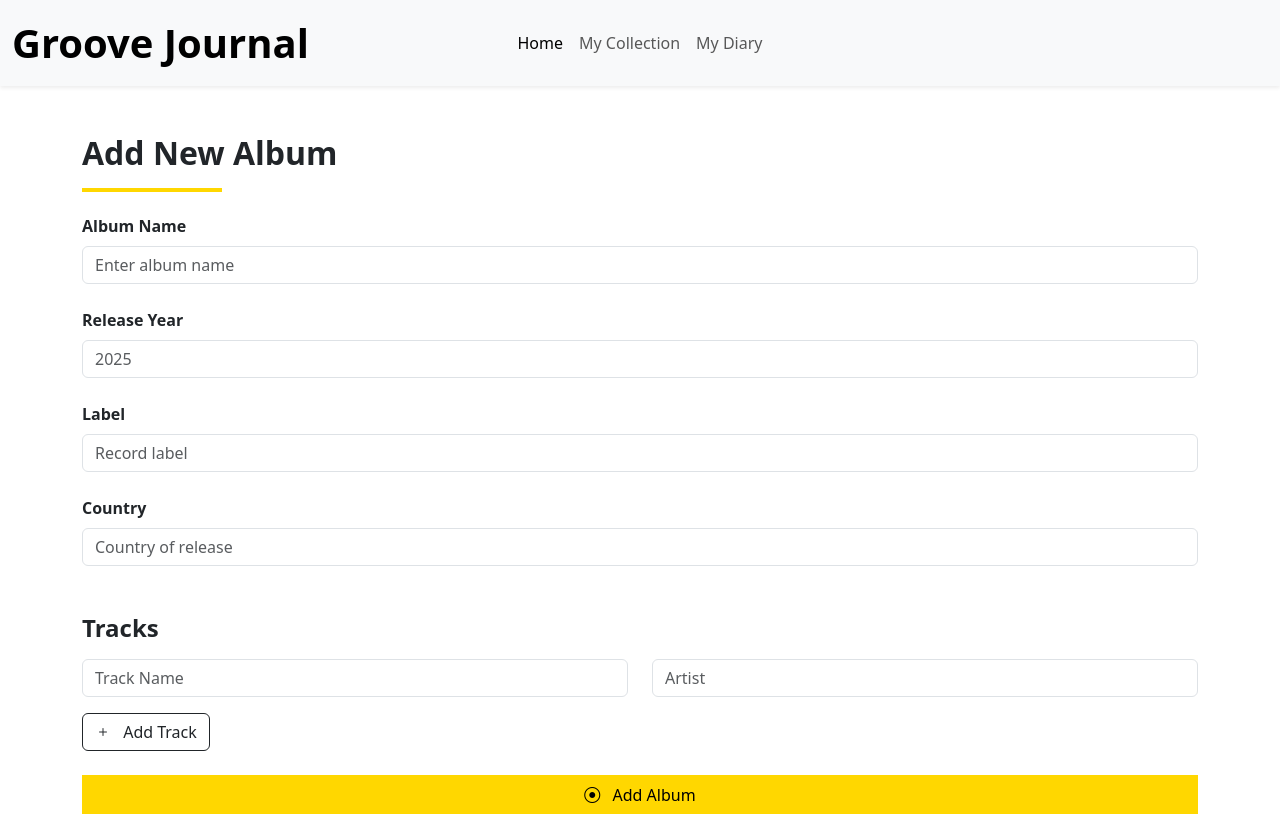
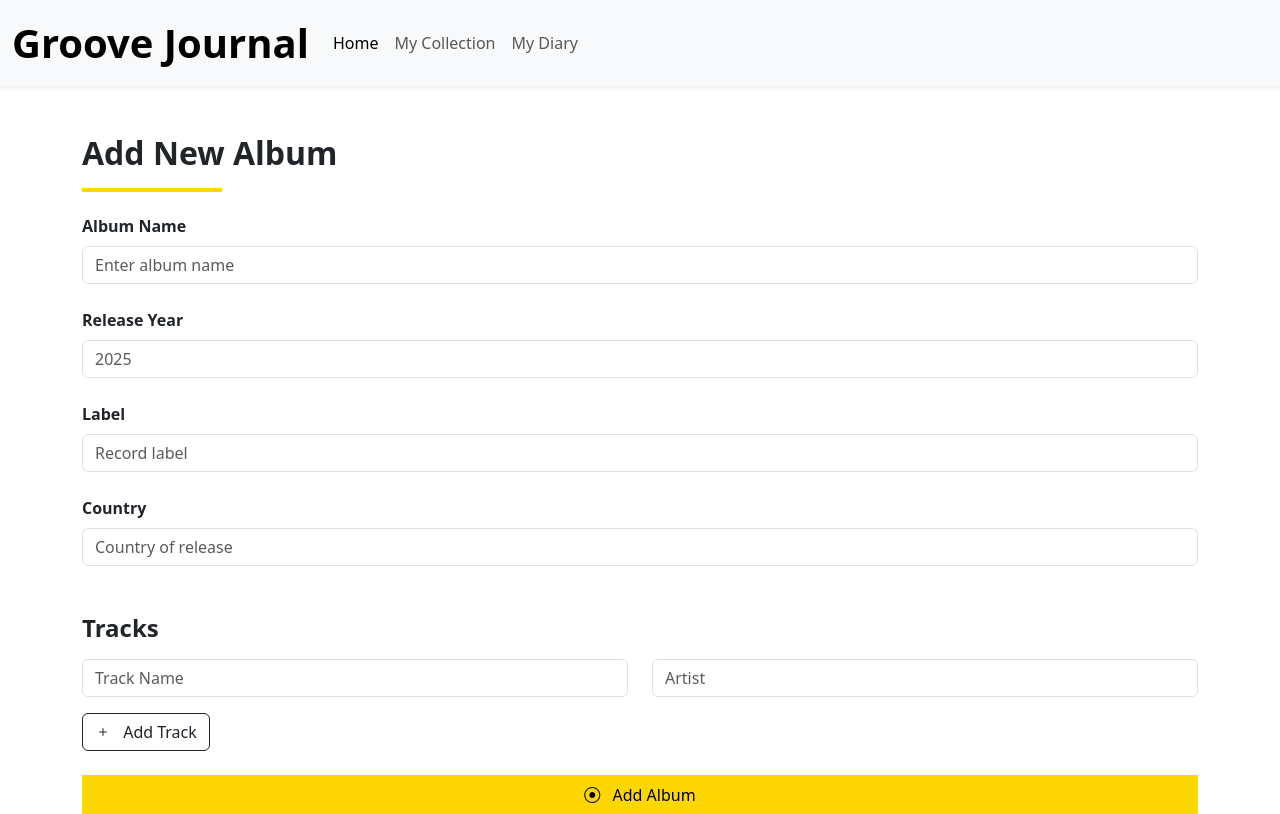
Before and after one commit to jorge-lgclabs/Groove_Journal, a Flask app: page /add_album/ in a window 1280 px wide. Shown: the top 814 px of the page. Run offline with Flask 3, Linux system fonts and the light colour scheme.

Commit message:
Fixed navbar in smaller screen. Uncentered the nav links.

```diff
--- a/app/templates/base.html
+++ b/app/templates/base.html
@@ -13,14 +13,22 @@
     />
   </head>
   <body class="d-flex flex-column min-vh-100">
-    <nav class="navbar navbar-expand-lg navbar-light bg-light sticky-top shadow-sm position-relative">
-      <div class="container-fluid">
 
-        <!-- Brand -->
+  <nav class="navbar navbar-expand-lg navbar-light bg-light sticky-top shadow-sm">
+    <div class="container-fluid d-flex align-items-center">
+
+      <!-- Brand left -->
       <a class="navbar-brand fw-bold fs-1" href="#">Groove Journal</a>
 
+      <!-- Toggler for mobile -->
+      <button class="navbar-toggler ms-auto" type="button" data-bs-toggle="collapse"
+              data-bs-target="#navbarSupportedContent" aria-controls="navbarSupportedContent"
+              aria-expanded="false" aria-label="Toggle navigation">
+        <span class="navbar-toggler-icon"></span>
+      </button>
+
       <!-- Centered Links -->
-        <div class="collapse navbar-collapse justify-content-center position-absolute top-50 start-50 translate-middle" id="navbarSupportedContent">
+      <div class="collapse navbar-collapse" id="navbarSupportedContent">
         <ul class="navbar-nav mb-2 mb-lg-0">
           <li class="nav-item"><a class="nav-link active" href="/">Home</a></li>
           <li class="nav-item"><a class="nav-link" href="/collection/1">My Collection</a></li>
@@ -28,16 +36,8 @@
         </ul>
       </div>
 
-        <!-- Toggler for mobile -->
-        <button class="navbar-toggler" type="button" data-bs-toggle="collapse"
-                data-bs-target="#navbarSupportedContent" aria-controls="navbarSupportedContent"
-                aria-expanded="false" aria-label="Toggle navigation">
-          <span class="navbar-toggler-icon"></span>
-        </button>
-
     </div>
   </nav>
-
 <main class="flex-grow-1 container-fluid p-0">
       <div class="container-fluid p-0 pb-6">{% block content %}{% endblock %}</div>
     </main>
```
Lines whose indentation alone changed are shown as unchanged.
